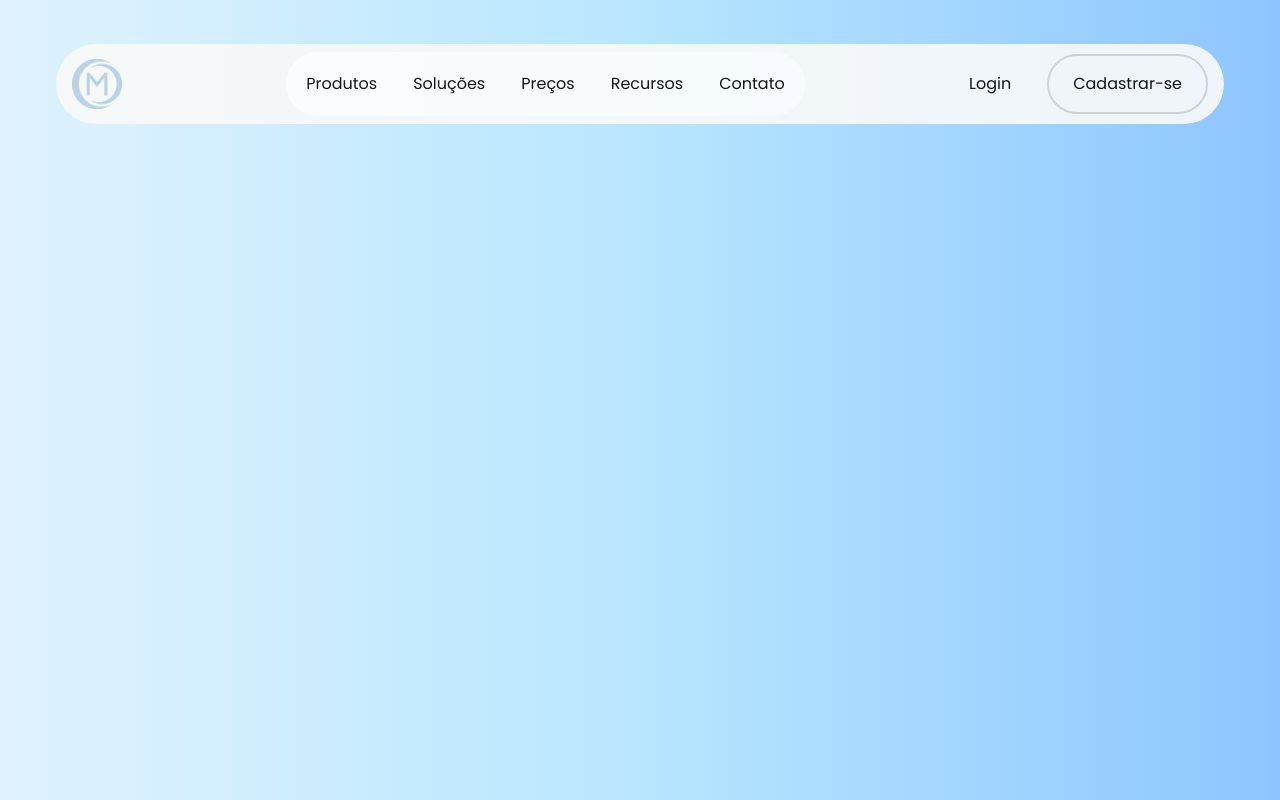
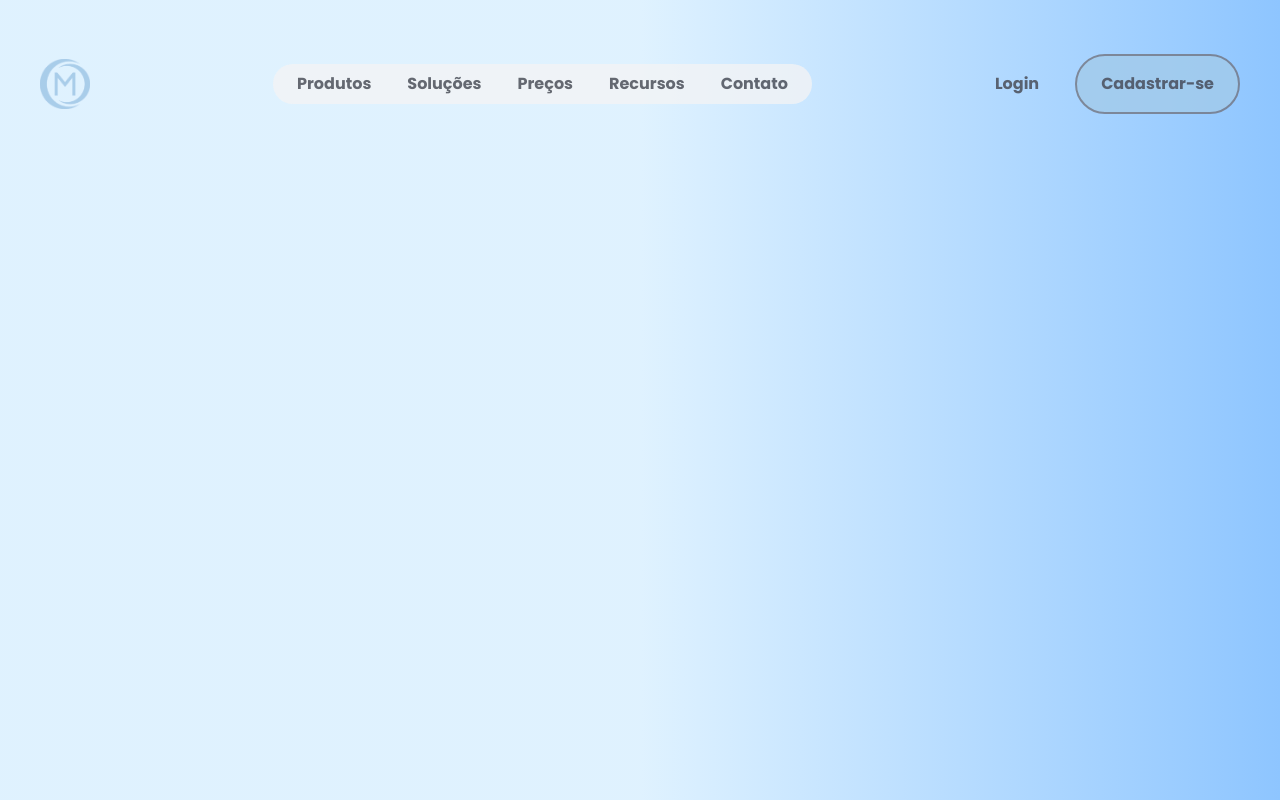
Before and after one commit to jeandeandrade/Materium, a Next.js app: page / in a window 1280 px wide. Built offline with nearby package versions, Linux system fonts and the light colour scheme.

Commit message:
style(header): Foi realizado uma mudança geral na estrutura do header

```diff
--- a/src/app/layout.tsx
+++ b/src/app/layout.tsx
@@ -17,7 +17,7 @@ export default function RootLayout({
 }: Readonly<{ children: React.ReactNode }>) {
   return (
     <html lang="en" className={poppins.className}>
-      <body className="bg-gradient-to-r from-sky-100 via-sky-200 to-blue-300">
+      <body className="bg-gradient-to-r from-sky-100 via-sky-100 to-blue-300">
         {children}
       </body>
     </html>
--- a/src/components/header/header.tsx
+++ b/src/components/header/header.tsx
@@ -3,13 +3,13 @@ import Image from "next/image";
 
 export function Header() {
   return (
-    <div className="max-w-[1216px] mx-auto py-5 flex-col gap-5">
-      <div className="bg-zinc-50 opacity-90 w-auto h-20 flex justify-between items-center m-6 px-4 rounded-full">
+    <div className="max-w-[1740px] mx-auto py-5 flex-col gap-5">
+      <div className="opacity-90 w-auto h-20 flex justify-between items-center m-6 px-4 rounded-full">
         <ul>
           <Link href={"/"}><Image src="/logo.png" width={50} height={50} alt="Logo Materium" /></Link>
         </ul>
 
-        <ul className="bg-white flex gap-9 text-center p-5 items-center rounded-full">
+        <ul className="bg-zinc-100 opacity-85 flex gap-9 text-center text-zinc-700 font-semibold px-6 py-2 items-center rounded-full">
           <li><Link href="/produtos">Produtos</Link></li>
           <li><Link href="/solucoes">Soluções</Link></li>
           <li><Link href="/precos">Preços</Link></li>
@@ -18,9 +18,9 @@ export function Header() {
         </ul>
 
         <ul className="flex justify-center items-center gap-9">
-          <li><Link href="/login">Login</Link></li>
+          <li className="text-zinc-700 font-semibold opacity-85"><Link href="/login">Login</Link></li>
           <Link href="/cadastro">
-            <button className="border-2 border-zinc-300 px-6 py-4 rounded-full hover:bg-zinc-100 cursor-pointer">
+            <button className="border-2 border-zinc-500 bg-[#A3CAE9] text-zinc-700 opacity-85 font-semibold px-6 py-4 rounded-full hover:bg-blue-200 cursor-pointer">
               Cadastrar-se
             </button>
           </Link>
```
